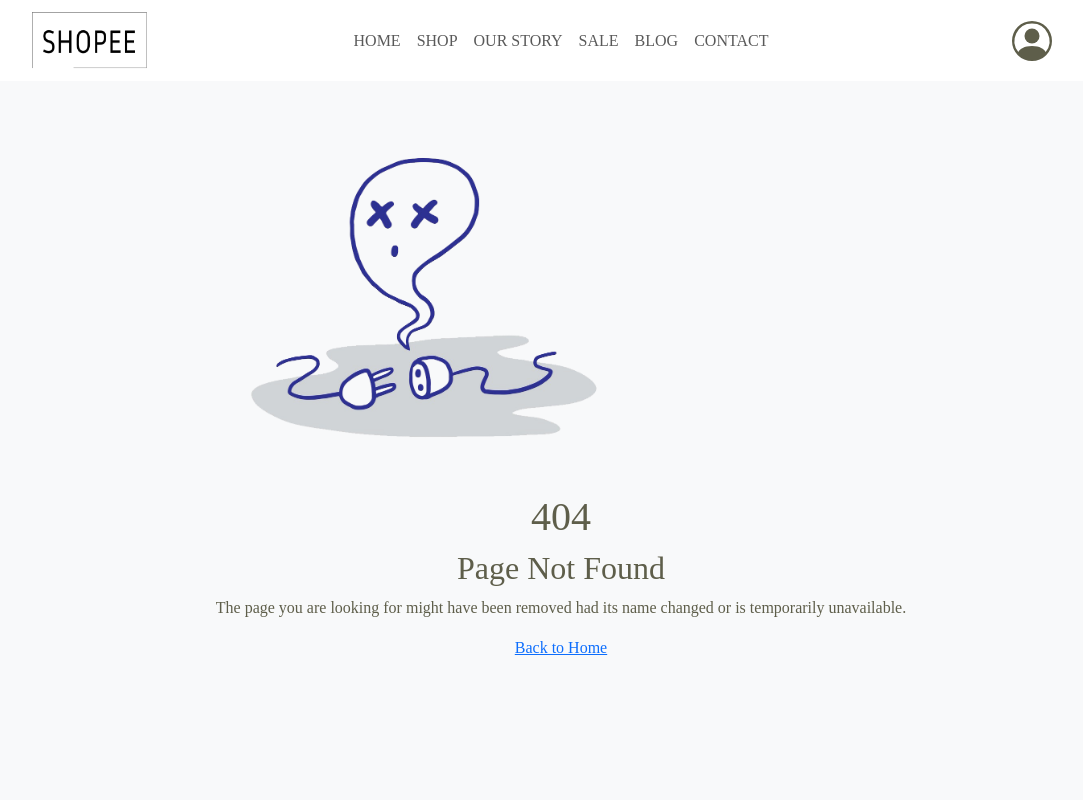
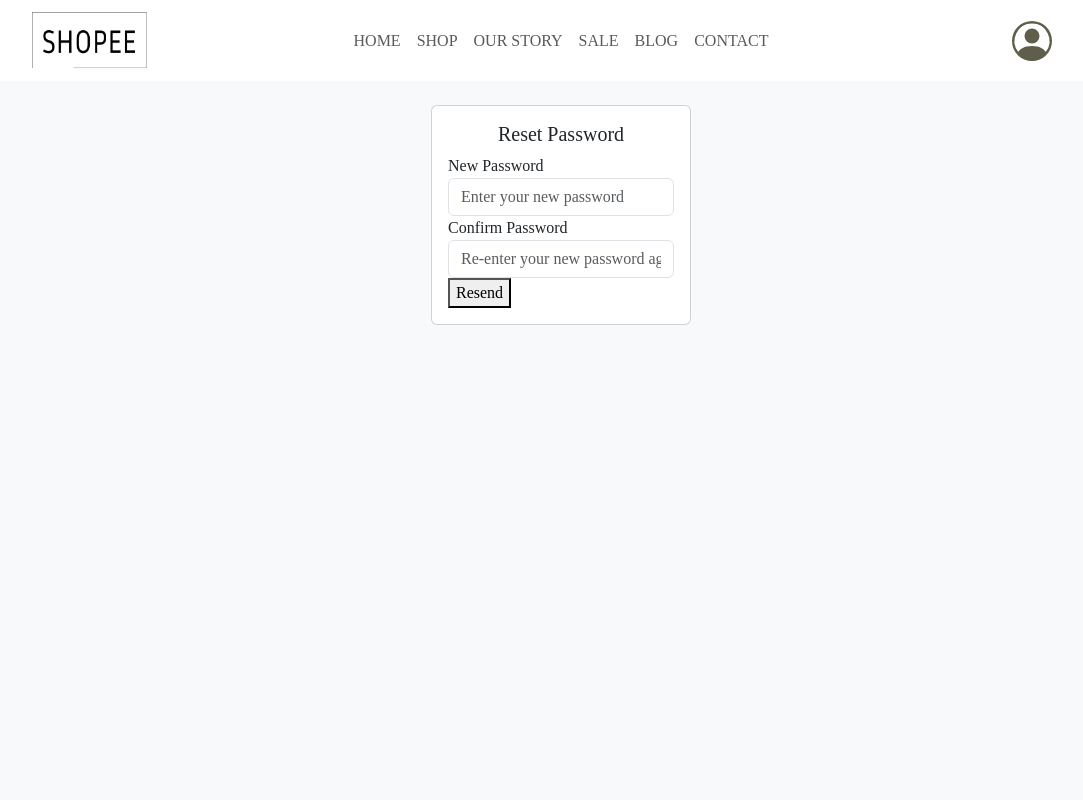
Before and after one commit to rithchanvirakboth/SHOPEE-ecommerce, a React (Create React App) app in the folder clients/: page /user/reset/1 in a window 1280 px wide. Shown: the top 800 px of the page, without its empty margins (79-1162 px from the left). Built offline with nearby package versions, Linux system fonts and the light colour scheme; a web font is replaced by a local one.

Commit message:
[frontend](reset-password): featuring reset password to clients server

```diff
--- a/clients/src/Features/Mainpage/Mainpage.js
+++ b/clients/src/Features/Mainpage/Mainpage.js
@@ -7,6 +7,7 @@ import Loginpage from '../Login/Loginpage';
 import NotFound from '../NotFound/NotFound';
 import Profile from '../Profile/Profile';
 import Registerpage from '../Register/Registerpage';
+import ResetPassword from '../ResetPassword/ResetPassword';
 
 function Mainpage() {
   return (
@@ -19,6 +20,7 @@ function Mainpage() {
           <Route path="/profile" element={<Profile />} />
           <Route path="/user/activate/:activation_token" element={<EmailActivate />} />
           <Route path="/forgetPassword" element={<ForgetPassword />} />
+          <Route path="/user/reset/:access_token" element={<ResetPassword />} />
           <Route path="*" element={<NotFound />} />
         </Routes>
       </Router>
--- a/clients/src/Features/ResetPassword/ResetPassword.js
+++ b/clients/src/Features/ResetPassword/ResetPassword.js
@@ -0,0 +1,105 @@
+import React, { useState } from "react";
+import Card from "../../components/Card/Card";
+import {
+  ErrorMessage,
+  SuccessMessage,
+} from "../../components/Notification/Notification";
+import axios from "axios";
+import { isLength, isMatch } from "../../middleware/validation/Validation";
+import { useParams } from "react-router-dom";
+
+const initialState = {
+  password: "",
+  confirmPassword: "",
+  err: "",
+  success: "",
+};
+
+function ResetPassword() {
+  const { access_token } = useParams();
+  const [data, setData] = useState(initialState);
+
+  const { password, confirmPassword, err, success } = data;
+
+  const handleSubmit = async (e) => {
+    e.preventDefault();
+    if (isLength(password, confirmPassword)){
+      return setData({ ...data, err: "Password must be at least 6 characters.", success: "" });
+    }
+
+    if (!isMatch(password, confirmPassword)){
+      return setData({ ...data, err: "Password did not match.", success: "" });
+    }
+
+    try {
+      const res = await axios.post("/user/reset", { password },
+      {
+        headers: { Authorization: access_token },
+      });
+
+      setData({ ...data, err: "", success: res.data.msg });
+    } catch (err) {
+      setData({ ...data, err: err.response.data.msg, success: "" });
+    }
+  };
+
+  return (
+    <div className="container d-flex justify-content-center">
+      <div className="row">
+        <div className="col-12 col-md-12 col-lg-12">
+          <div className="mt-4">
+            { err && ErrorMessage(err) }
+            { success && SuccessMessage(success) }
+          </div>
+          <form onSubmit={handleSubmit}>
+            <Card
+              children={{
+                title: "Reset Password",
+                formData: [
+                  {
+                    label: "New Password",
+                    item: (
+                      <input
+                        type="password"
+                        className="form-control"
+                        placeholder="Enter your new password"
+                        name="password"
+                        id="password"
+                        value={password}
+                        onChange={(e) => setData({ ...data, password: e.target.value })}
+                      />
+                    ),
+                  },
+                  {
+                    label: "Confirm Password",
+                    item: (
+                      <input
+                        type="password"
+                        className="form-control"
+                        placeholder="Re-enter your new password again"
+                        name="confirmPassword"
+                        id="confirmPassword"
+                        value={confirmPassword}
+                        onChange={(e) => setData({ ...data, confirmPassword: e.target.value })}
+                      />
+                    ),
+                  },
+                  {
+                    btnType: true,
+                    btn: (
+                      <button type="submit" className="btn-submit">
+                        Resend
+                      </button>
+                    ),
+                  },
+                ],
+              }}
+            />
+          </form>
+        </div>
+      </div>
+    </div>
+  );
+}
+
+export default ResetPassword;
--- a/clients/src/middleware/validation/Validation.js
+++ b/clients/src/middleware/validation/Validation.js
@@ -5,8 +5,8 @@ export const isEmpty = (value) => {
   return false;
 }
 
-export const isLength = (password) => {
-  if (password.length < 6) {
+export const isLength = (password, confirmPassword) => {
+  if (password.length < 6 || confirmPassword.length < 6) {
     return true;
   }
   return false
```
Also changed, not shown: 2 other files (tests, documents, lock files or other folders).
